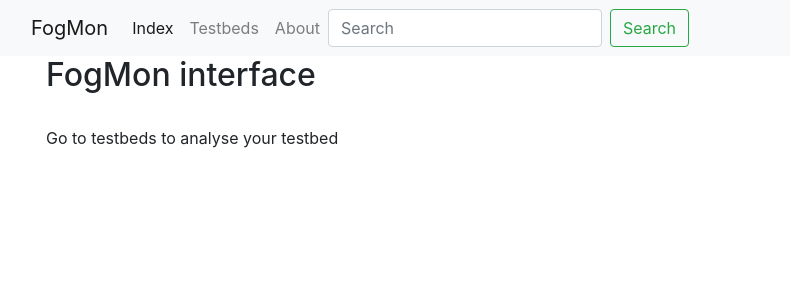
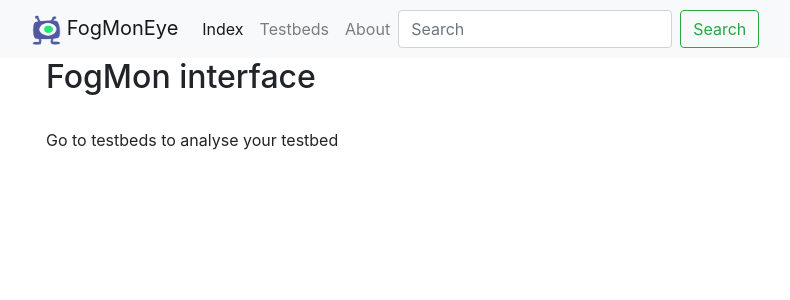
Before and after one commit to di-unipi-socc/FogMon, a Flask app: page / in a window 1280 px wide. Shown: the top 300 px of the page, without its empty margins (54-844 px from the left). Run offline with Flask 2, Linux system fonts and the light colour scheme; some libraries are stand-ins or nearby versions.

Commit message:
changed interface

```diff
--- a/FogMonEye/app/templates/layout.html
+++ b/FogMonEye/app/templates/layout.html
@@ -13,13 +13,17 @@
         <link rel="stylesheet" href="https://stackpath.bootstrapcdn.com/bootstrap/4.3.1/css/bootstrap.min.css" integrity="sha384-ggOyR0iXCbMQv3Xipma34MD+dH/1fQ784/j6cY/iJTQUOhcWr7x9JvoRxT2MZw1T" crossorigin="anonymous">
         {# <script src="https://code.jquery.com/jquery-3.5.1.min.js" integrity="sha256-9/aliU8dGd2tb6OSsuzixeV4y/faTqgFtohetphbbj0=" crossorigin="anonymous"></script> #}
         <script src="static/jquery-3.5.1.min.js"></script>
+        <link rel="shortcut icon" href="{{ url_for('static', filename='favicon.ico') }}"  type="image/x-icon" />
         {% endblock %}
     </head>
 
     <body>
         <nav class="navbar navbar-expand-lg navbar-light bg-light">
             <div class="container">
-                <a class="navbar-brand" href="#">FogMon</a>
+                <a class="navbar-brand" href="#">
+                    <img src="{{ url_for('static', filename='favicon.ico') }}" width="30" height="30" alt="">
+                    FogMonEye
+                </a>
                 <button class="navbar-toggler" type="button" data-toggle="collapse" data-target="#navbarNavAltMarkup" aria-controls="navbarNavAltMarkup" aria-expanded="false" aria-label="Toggle navigation">
                     <span class="navbar-toggler-icon"></span>
                 </button>
```
Also changed, not shown: FogMonEye/app/static/favicon.ico (added).
